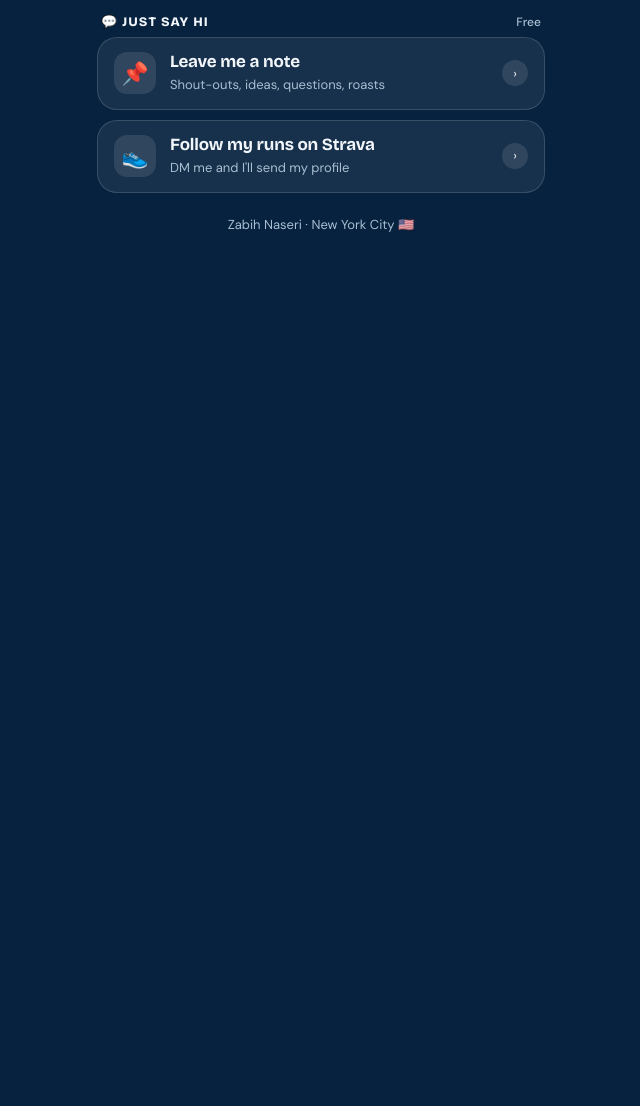
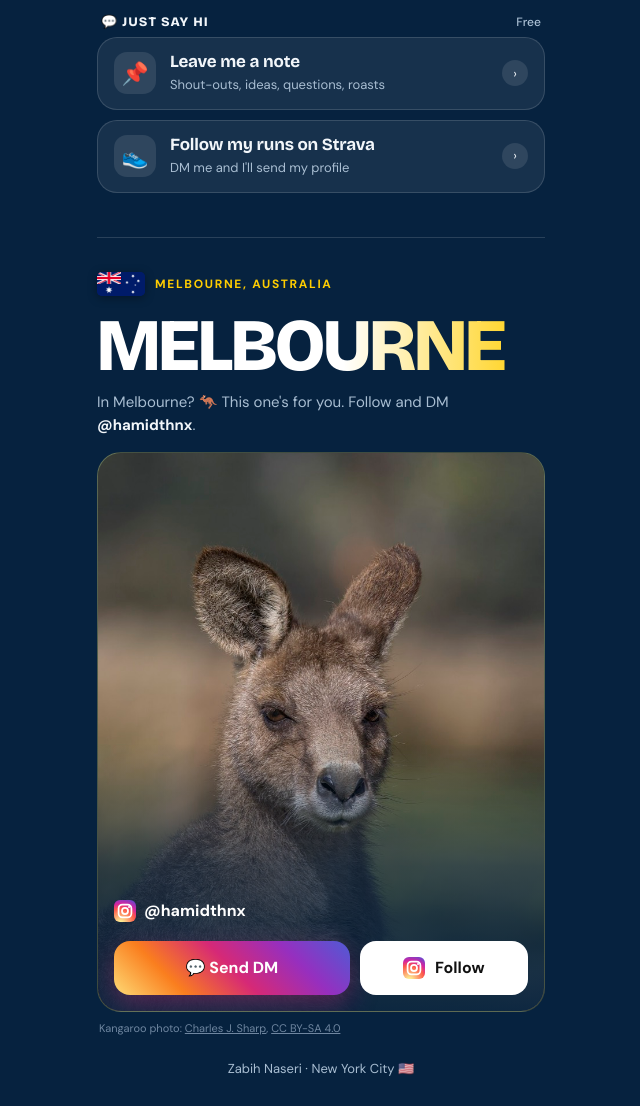
Before and after one commit to arfany1999/zabih, a plain HTML site: page index.html in a window 1280 px wide. Shown: the part 973-2079 px from the top of the page, without its empty margins (319-959 px from the left). Before the commit the page ends 1235 px from the top, so only its background shows below. Drawn offline with nearby package versions, Linux system fonts and the light colour scheme.

Commit message:
Add Melbourne section for @hamidthnx with Australian flag and kangaroo photo
Kangaroo photo by Charles J. Sharp, CC BY-SA 4.0 (Wikimedia Commons); flag is public domain.

Co-Authored-By: Claude Opus 5.5 <noreply@anthropic.com>

```diff
--- a/index.html
+++ b/index.html
@@ -163,6 +163,25 @@
   textarea{width:100%;font:400 16px/1.4 "DM Sans";color:var(--ink);background:rgba(0,0,0,.18);border:1.5px solid var(--line);border-radius:14px;padding:12px 14px;outline:none;resize:vertical;min-height:84px}
   textarea:focus{border-color:#fff}
   textarea::placeholder{color:#7f97ae}
+
+  /* ---------- Melbourne ---------- */
+  .mel{margin:44px 16px 0;padding-top:34px;border-top:1px solid var(--line)}
+  .mel-head{display:flex;align-items:center;gap:10px}
+  .au-flag{width:48px;height:24px;border-radius:5px;overflow:hidden;flex:none;box-shadow:0 2px 10px rgba(0,0,0,.35);background:#012169}
+  .au-flag img{width:100%;height:100%;object-fit:cover}
+  .mel-kicker{font-size:12px;font-weight:700;letter-spacing:.14em;text-transform:uppercase;color:#ffcd00}
+  .mel-title{font-size:clamp(50px,15.5vw,74px);font-weight:800;letter-spacing:-.03em;margin-top:12px;
+             background:linear-gradient(90deg,#fff 0%,#fff 55%,#ffcd00 100%);-webkit-background-clip:text;background-clip:text;color:transparent}
+  .mel-sub{margin:8px 0 0;color:var(--muted);font-size:15px}
+  .mel-sub b{color:var(--ink)}
+  .mel-card{position:relative;margin-top:16px;border-radius:24px;overflow:hidden;aspect-ratio:4/5;background:linear-gradient(160deg,#4b5a3c,#1b2a1d);border:1px solid var(--line)}
+  .mel-photo{position:absolute;inset:0;width:100%;height:100%;object-fit:cover;object-position:50% 20%}
+  .mel-card::after{content:"";position:absolute;inset:0;background:linear-gradient(180deg,rgba(6,34,63,0) 52%,rgba(6,34,63,.65) 74%,rgba(6,34,63,.95) 100%)}
+  .mel-overlay{position:absolute;left:0;right:0;bottom:0;z-index:1;padding:16px}
+  .mel-handle{display:inline-flex;align-items:center;gap:8px;font-weight:700;text-decoration:none;color:#fff}
+  .mel .cta-row{margin-top:12px}
+  .mel-credit{margin:8px 2px 0;font-size:11px;color:#6f86a0}
+  .mel-credit a{color:inherit}
 
   footer{margin:22px 16px 0;text-align:center;color:var(--muted);font-size:13px}
 
@@ -357,6 +376,27 @@
     </a>
 
   </div>
+
+  <!-- ============ MELBOURNE (for @hamidthnx) ============ -->
+  <section class="mel" aria-labelledby="melTitle">
+    <div class="mel-head reveal">
+      <span class="au-flag"><img src="au-flag.png" alt="Australian flag" loading="lazy" decoding="async"></span>
+      <span class="mel-kicker">Melbourne, Australia</span>
+    </div>
+    <h2 class="mel-title reveal" id="melTitle">MELBOURNE</h2>
+    <p class="mel-sub reveal">In Melbourne? 🦘 This one's for you. Follow and DM <b>@hamidthnx</b>.</p>
+    <div class="mel-card reveal">
+      <img class="mel-photo js-img" src="kangaroo.jpg" alt="Eastern grey kangaroo looking at the camera" loading="lazy" decoding="async">
+      <div class="mel-overlay">
+        <a class="mel-handle js-ig-mel" href="https://www.instagram.com/hamidthnx/" target="_blank" rel="noopener"><svg class="ig-logo" aria-hidden="true"><use href="#igLogo"/></svg>@hamidthnx</a>
+        <div class="cta-row">
+          <a class="btn btn-ig" href="https://ig.me/m/hamidthnx" target="_blank" rel="noopener" aria-label="Send a DM to @hamidthnx">💬 Send DM</a>
+          <a class="btn btn-light" href="https://www.instagram.com/hamidthnx/" target="_blank" rel="noopener"><svg class="ig-logo" aria-hidden="true"><use href="#igLogo"/></svg>Follow</a>
+        </div>
+      </div>
+    </div>
+    <p class="mel-credit">Kangaroo photo: <a href="https://commons.wikimedia.org/wiki/File:Forester_kangaroo_(Macropus_giganteus_tasmaniensis)_portrait_Esk_Valley.jpg" target="_blank" rel="noopener">Charles J. Sharp</a>, <a href="https://creativecommons.org/licenses/by-sa/4.0/" target="_blank" rel="noopener">CC BY-SA 4.0</a></p>
+  </section>
 
   <footer class="reveal">Zabih Naseri · New York City 🇺🇸</footer>
 </div>
```
Also changed, not shown: au-flag.png (added), kangaroo.jpg (added), 1 other file.
